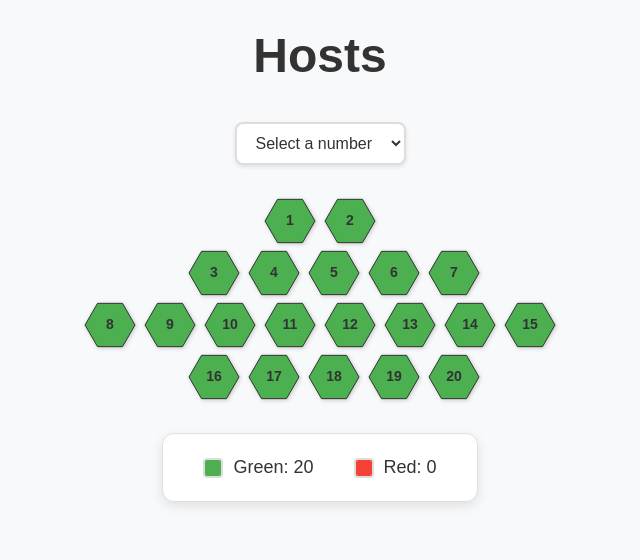
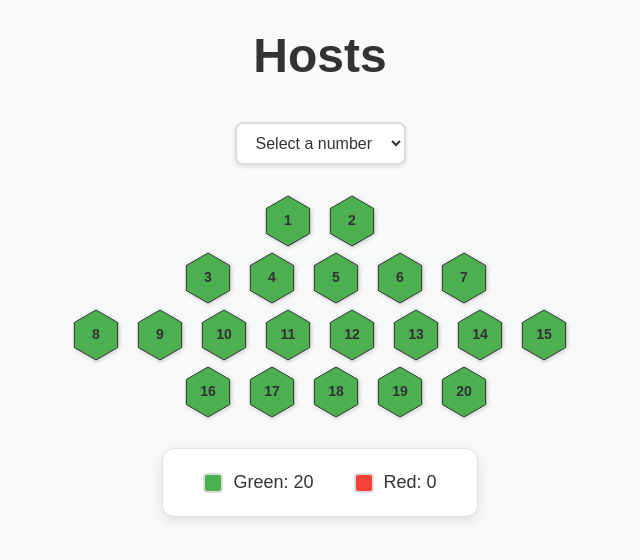
Before and after one commit to sarath-dev-30/honeycomb-color-switch, a React (Vite) app: page / in a window 1280 px wide. Shown: the top 560 px of the page, without its empty margins (320-960 px from the left). Built offline with nearby package versions, Linux system fonts and the light colour scheme.

Commit message:
Change hexagon alignment
Adjust hexagon alignment to have corner edges on top.

```diff
--- a/src/components/Honeycomb.css
+++ b/src/components/Honeycomb.css
@@ -1,4 +1,3 @@
-
 .honeycomb-container {
   display: flex;
   flex-direction: column;
@@ -43,18 +42,18 @@
   display: flex;
   flex-direction: column;
   align-items: center;
-  gap: -5px;
+  gap: 5px;
   margin-bottom: 30px;
 }
 
 .honeycomb-row {
   display: flex;
-  gap: -2px;
+  gap: 4px;
   align-items: center;
 }
 
 .honeycomb-row:nth-child(even) {
-  margin-left: 28px;
+  margin-left: 32px;
 }
 
 .honeycomb-cell {
@@ -134,7 +133,7 @@
   }
 
   .honeycomb-row:nth-child(even) {
-    margin-left: 21px;
+    margin-left: 24px;
   }
 
   .footer-row {
--- a/src/components/Honeycomb.tsx
+++ b/src/components/Honeycomb.tsx
@@ -5,11 +5,12 @@ import './Honeycomb.css';
 const Honeycomb: React.FC = () => {
   const [selectedNumbers, setSelectedNumbers] = useState<Set<number>>(new Set());
 
-  // Create hexagon SVG path
+  // Create hexagon SVG path - rotated to have corner on top
   const createHexagonPath = () => {
     const points = [];
     for (let i = 0; i < 6; i++) {
-      const angle = (i * Math.PI) / 3;
+      // Start at 30 degrees (π/6) to have a point at the top
+      const angle = ((i * Math.PI) / 3) + (Math.PI / 6);
       const x = 30 + 25 * Math.cos(angle);
       const y = 26 + 25 * Math.sin(angle);
       points.push(`${x},${y}`);
```
